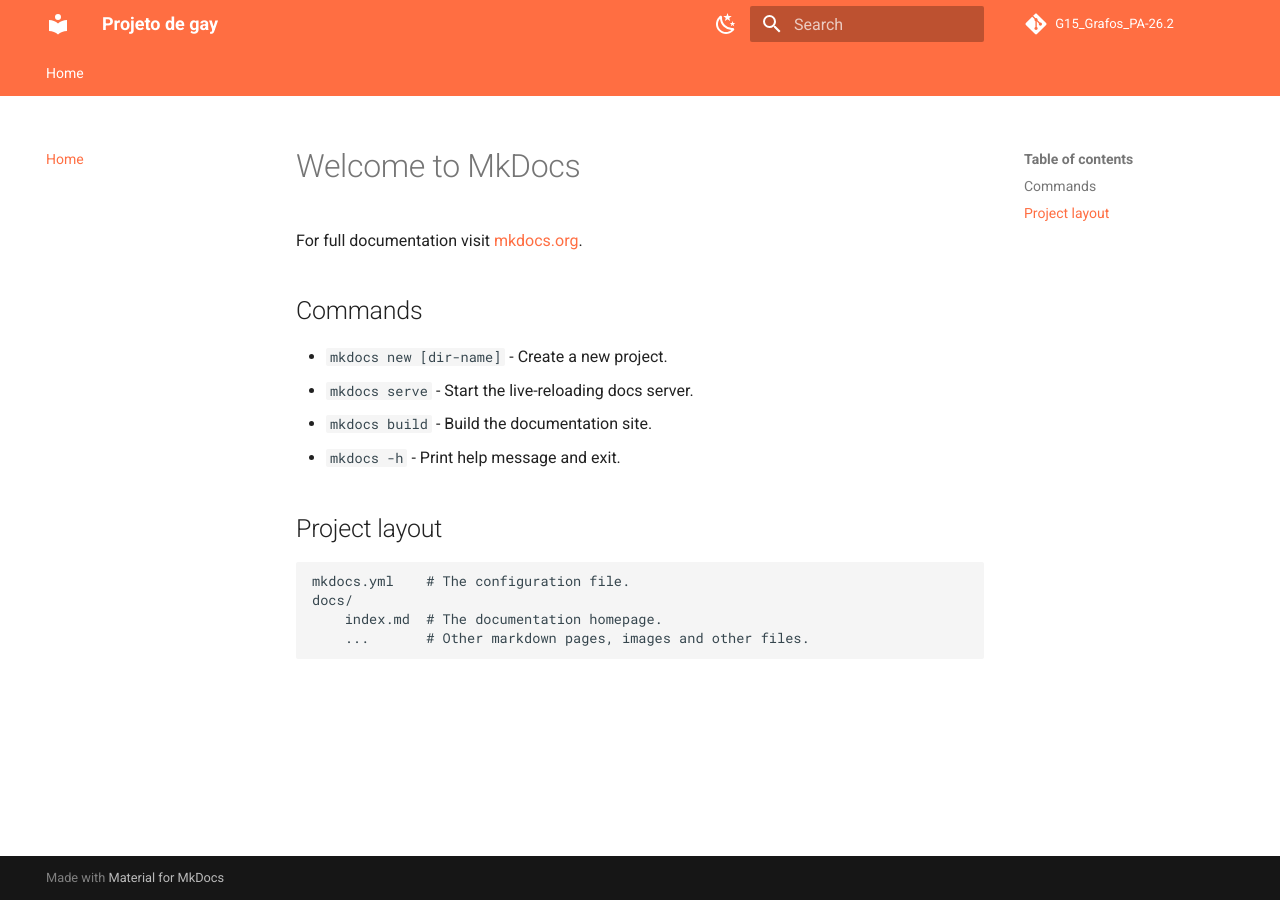
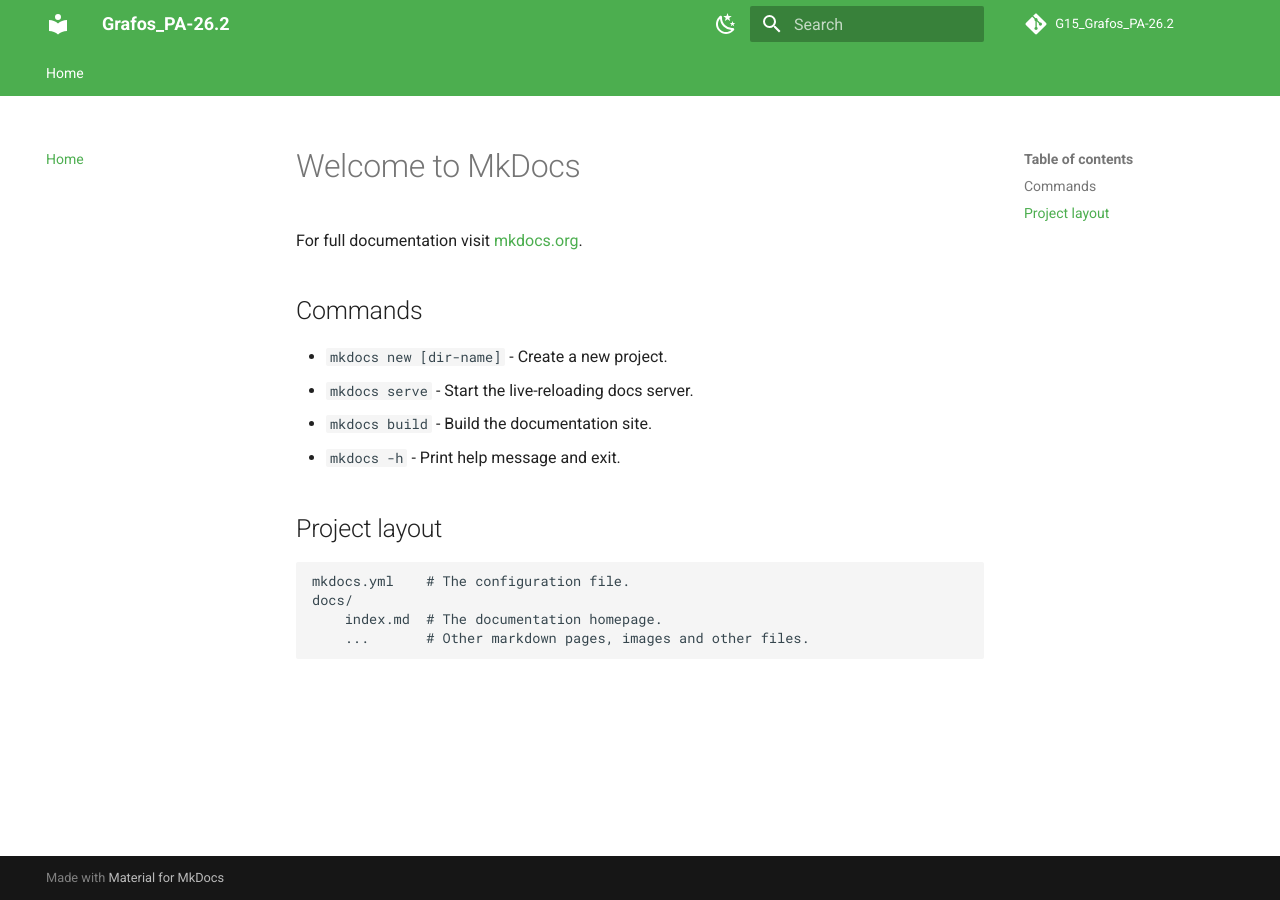
Before and after one commit to projeto-de-algoritmos-2026/G15_Grafos_PA-26.2, an MkDocs documentation site: the page built from docs/index.md, in a window 1280 px wide. Built offline with MkDocs 1.6.1 and Material for MkDocs 9.7.7, drawn with Linux system fonts in a browser that asks for light colours; comment, search, counter and statistics services are not loaded.

Commit message:
docs: modificando yml

```diff
--- a/mkdocs.yml
+++ b/mkdocs.yml
@@ -1,10 +1,10 @@
+## Baseado no docs do meu trabalho de REQ
+
 repo_url: https://github.com/projeto-de-algoritmos-2026/G15_Grafos_PA-26.2
 repo_name: G15_Grafos_PA-26.2
 
-site_url: https://github.com/projeto-de-algoritmos-2026/G15_Grafos_PA-26.2
-site_name: Projeto de gay
-site_description: teste
-site_author: Grupo 15 - 2026.2
+site_url: https://projeto-de-algoritmos-2026.github.io/G15_Grafos_PA-26.2/
+site_name: Grafos_PA-26.2
 
 nav:
   - Home: index.md
@@ -19,18 +19,17 @@ theme:
     - search.highlight
   palette:
     - scheme: default
-      primary: deep orange
-      accent: orange
+      primary: green
+      accent: green
       toggle:
         icon: material/weather-night
         name: Modo Noturno
     - scheme: slate
-      primary: deep orange
-      accent: orange
+      primary: green
+      accent: green
       toggle:
         icon: material/weather-sunny
         name: Modo Claro
-
 
 markdown_extensions:
   - pymdownx.emoji
```
